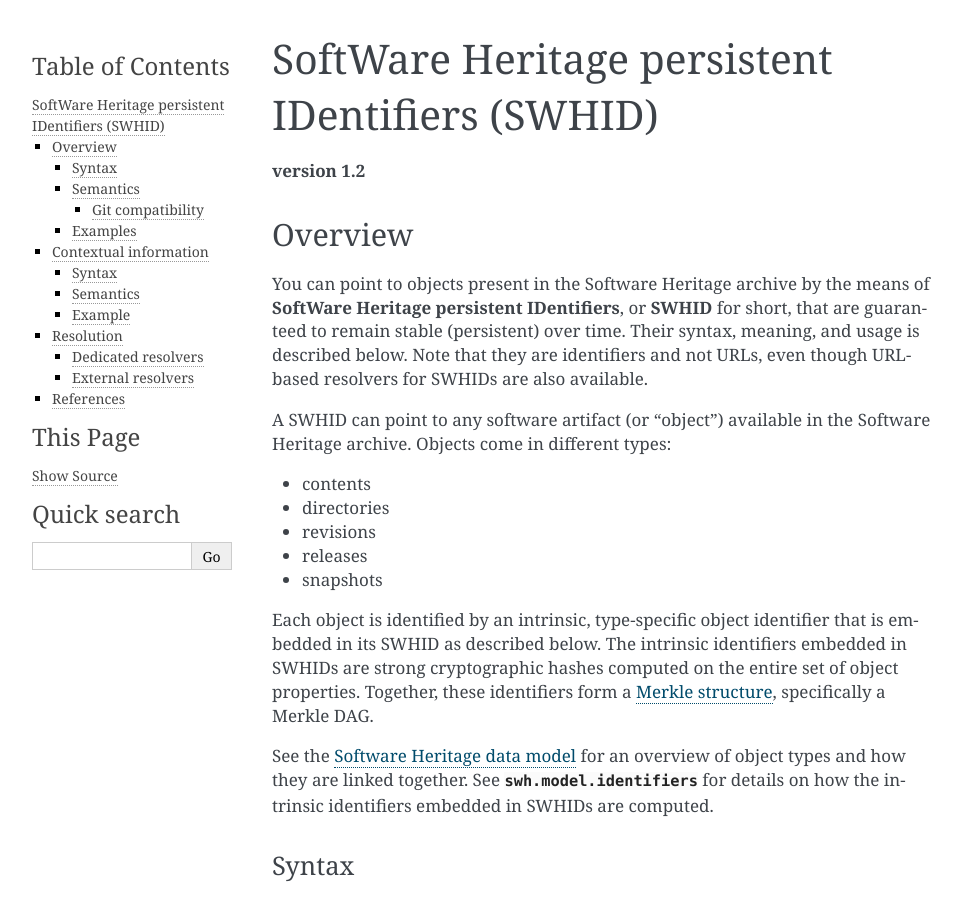
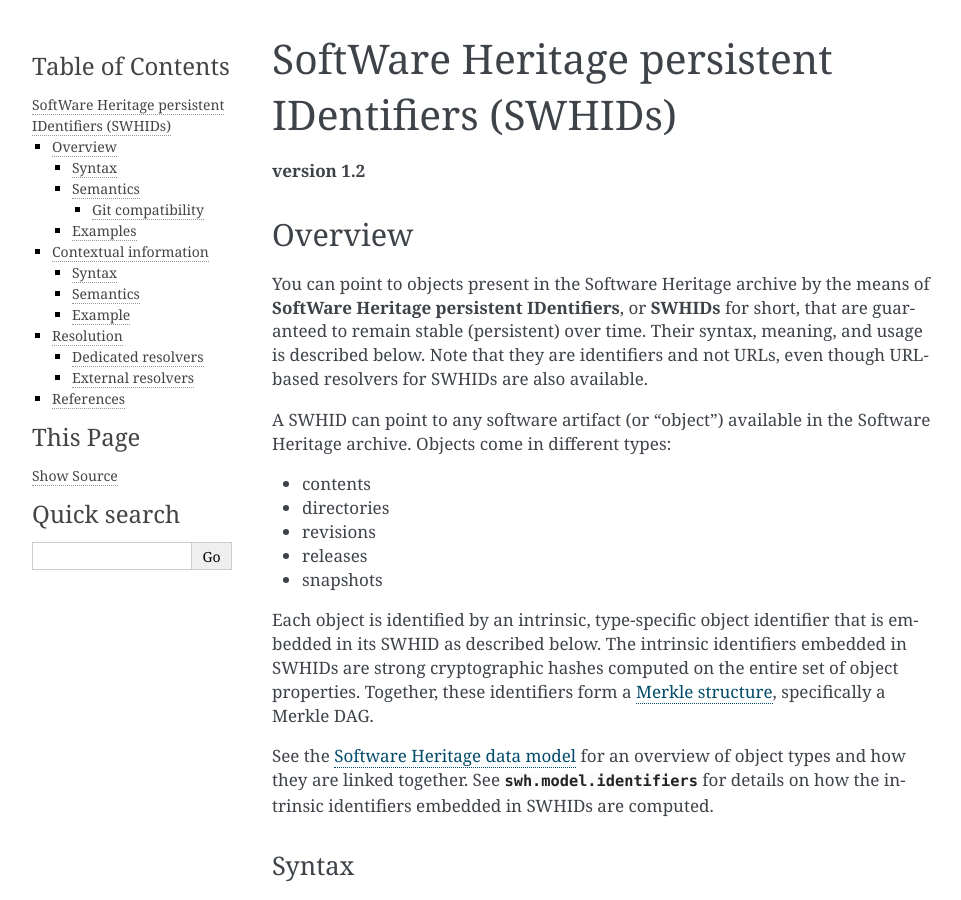
Before and after one commit to SoftwareHeritage/swh-model, a Sphinx documentation site: the page built from docs/persistent-identifiers.rst, in a window 1280 px wide and 900 px high. Shown: the whole window, without its empty margins (148-1109 px from the left). Built offline with Sphinx 7.4.7, drawn with Linux system fonts in a browser that asks for light colours; pages that are not in the unit, such as notebooks, are missing from menus; cross-references to code outside the pages are shown as plain code.

Commit message:
SWHID spec: make SWHIDs plural where needed

```diff
--- a/docs/persistent-identifiers.rst
+++ b/docs/persistent-identifiers.rst
@@ -1,8 +1,8 @@
 .. _persistent-identifiers:
 
-================================================
-SoftWare Heritage persistent IDentifiers (SWHID)
-================================================
+=================================================
+SoftWare Heritage persistent IDentifiers (SWHIDs)
+=================================================
 
 **version 1.2**
 
@@ -11,7 +11,7 @@
 ========
 
 You can point to objects present in the Software Heritage archive by the means
-of **SoftWare Heritage persistent IDentifiers**, or **SWHID** for short, that
+of **SoftWare Heritage persistent IDentifiers**, or **SWHIDs** for short, that
 are guaranteed to remain stable (persistent) over time. Their syntax, meaning,
 and usage is described below. Note that they are identifiers and not URLs, even
 though URL-based resolvers for SWHIDs are also available.
```
